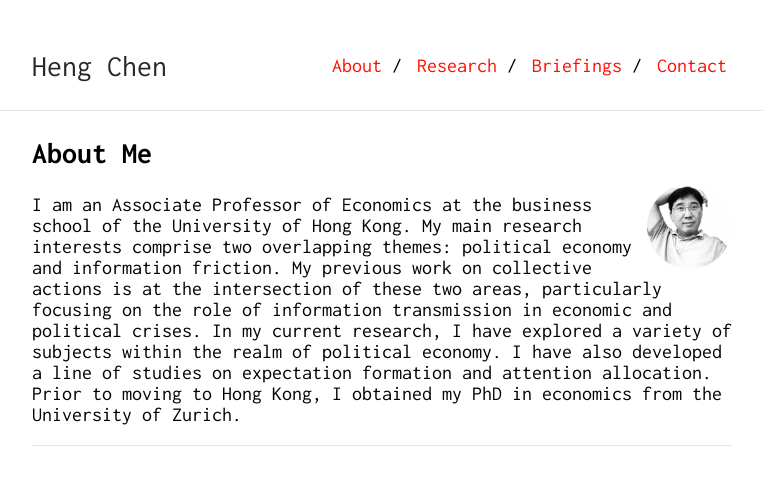
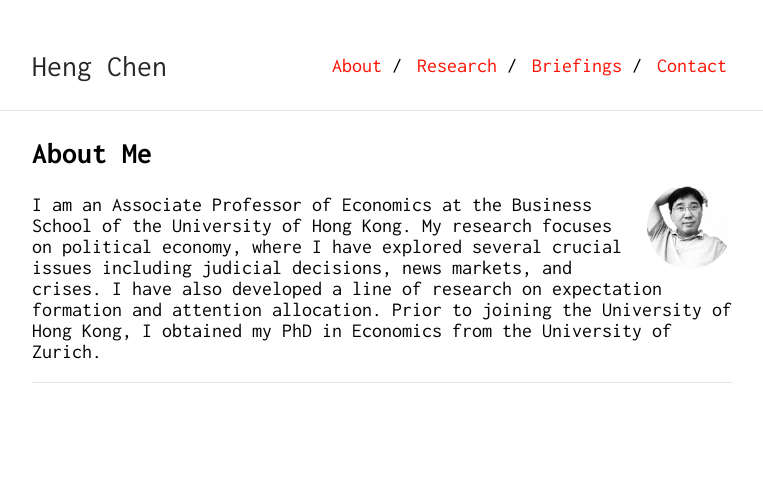
Before and after one commit to Shuyan0210611X/henrychen.github.io, a Jekyll site: the page built from about.md, in a window 1280 px wide. Shown: the top 485 px of the page, without its empty margins (258-1021 px from the left). Built offline with Jekyll 4.4.1, drawn with Linux system fonts in a browser that asks for light colours; our own code applies the rules of GitHub Pages for plain Markdown files.

Commit message:
Update about.md

```diff
--- a/about.md
+++ b/about.md
@@ -7,4 +7,4 @@ permalink: /about/
 
 <img class="profile-picture" src="/image/hengchen.jpeg">
 
-I am an Associate Professor of Economics at the business school of the University of Hong Kong. My main research interests comprise two overlapping themes: political economy and information friction. My previous work on collective actions is at the intersection of these two areas, particularly focusing on the role of information transmission in economic and political crises. In my current research, I have explored a variety of subjects within the realm of political economy. I have also developed a line of studies on expectation formation and attention allocation. Prior to moving to Hong Kong, I obtained my PhD in economics from the University of Zurich.
+I am an Associate Professor of Economics at the Business School of the University of Hong Kong. My research focuses on political economy, where I have explored several crucial issues including judicial decisions, news markets, and crises. I have also developed a line of research on expectation formation and attention allocation. Prior to joining the University of Hong Kong, I obtained my PhD in Economics from the University of Zurich.
```
